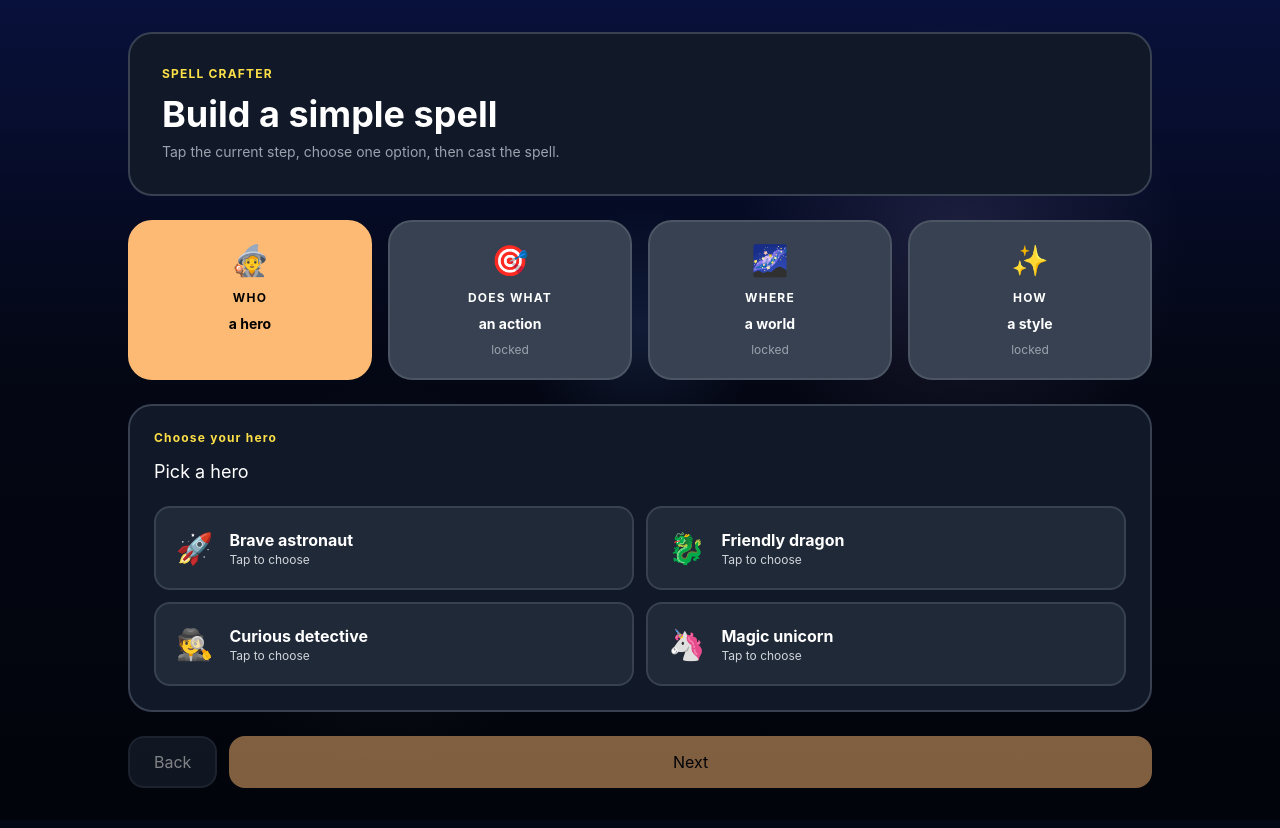
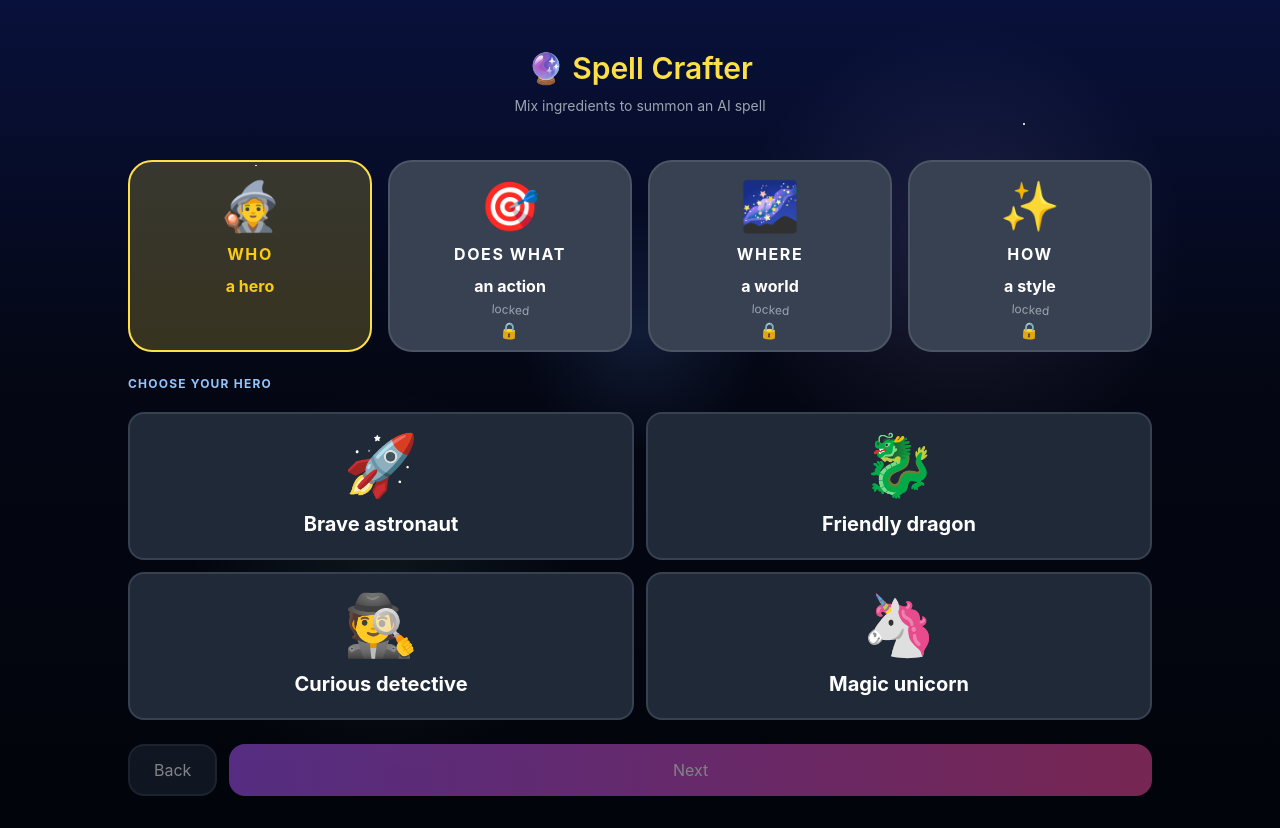
Before and after one commit to jackharryy/prompt-playground, a React (Vite) app in the folder frontend/: page / in a window 1280 px wide. Built offline with nearby package versions, Linux system fonts and the light colour scheme.

Commit message:
ui updates

```diff
--- a/frontend/dev-dist/sw.js
+++ b/frontend/dev-dist/sw.js
@@ -81,7 +81,7 @@ define(['./workbox-7e5eb42b'], (function (workbox) { 'use strict';
     "revision": "3ca0b8505b4bec776b69afdba2768812"
   }, {
     "url": "index.html",
-    "revision": "0.n0kpqjn0514"
+    "revision": "0.vujtqtrn578"
   }], {});
   workbox.cleanupOutdatedCaches();
   workbox.registerRoute(new workbox.NavigationRoute(workbox.createHandlerBoundToURL("index.html"), {
--- a/frontend/package.json
+++ b/frontend/package.json
@@ -9,6 +9,7 @@
     "preview": "vite preview"
   },
   "dependencies": {
+    "framer-motion": "^12.40.0",
     "react": "^18.3.1",
     "react-dom": "^18.3.1"
   },
--- a/frontend/src/App.tsx
+++ b/frontend/src/App.tsx
@@ -1,4 +1,5 @@
 import { useMemo, useState } from 'react'
+import { motion } from 'framer-motion'
 import { useSpeech } from './hooks/useSpeech'
 import { categories, buildStepCards, getStepLabel, SelectedState, storyTemplates } from './data/story'
 import { SpellHeader } from './components/SpellHeader'
@@ -59,25 +60,41 @@ const App = () => {
   const currentStepLabel = getStepLabel(currentStep)
 
   return (
-    <div className="min-h-screen py-8 px-4 md:px-6">
-      <div className="max-w-5xl mx-auto space-y-6">
+    <motion.div
+      className="min-h-screen py-8 px-4 md:px-6"
+      initial={{ opacity: 0 }}
+      animate={{ opacity: 1 }}
+      transition={{ duration: 0.5 }}
+    >
+      <motion.div className="max-w-5xl mx-auto space-y-6">
         <SpellHeader />
         <StepCards cards={stepCards} />
 
-        <div className="bg-gray-900 border-2 border-gray-700 rounded-3xl p-5 md:p-6">
-          <p className="text-xs font-bold text-yellow-300 tracking-widest">
+        <motion.div
+          className=""
+          key={currentStep}
+          initial={{ opacity: 0, y: 20 }}
+          animate={{ opacity: 1, y: 0 }}
+          transition={{ duration: 0.4 }}
+        >
+          <p className="text-xs font-bold text-blue-300 tracking-widest uppercase">
             {currentStepLabel}
           </p>
-          <p className="text-lg mt-3 text-white">
+          {/* <p className="text-lg mt-3 text-white">
             {currentCategory.subtitle}
-          </p>
+          </p> */}
 
-          <OptionGrid category={currentCategory} selected={selected} onSelect={handleSelect} />
-        </div>
+          <OptionGrid category={currentCategory} selected={selected} onSelect={handleSelect} currentStep={currentStep} />
+        </motion.div>
 
         <SpellPreview story={story} visible={currentStep === categories.length - 1} />
 
-        <div className="flex gap-3 flex-wrap">
+        <motion.div
+          className="flex gap-3 flex-wrap"
+          initial={{ opacity: 0, y: 20 }}
+          animate={{ opacity: 1, y: 0 }}
+          transition={{ duration: 0.4, delay: 0.1 }}
+        >
           <button
             onClick={handleBack}
             disabled={currentStep === 0}
@@ -97,13 +114,13 @@ const App = () => {
           <button
             onClick={currentStep === categories.length - 1 ? handleCast : handleNext}
             disabled={!isSelected}
-            className="flex-1 px-6 py-3 rounded-2xl bg-orange-300 text-black border-2 border-orange-300 disabled:opacity-50 disabled:cursor-not-allowed hover:bg-orange-400"
+            className="flex-1 px-6 py-3 rounded-2xl bg-gradient-to-r from-purple-500 to-pink-500 text-white disabled:opacity-50 disabled:cursor-not-allowed hover:bg-blue-600"
           >
             {currentStep === categories.length - 1 ? 'New spell' : 'Next'}
           </button>
-        </div>
-      </div>
-    </div>
+        </motion.div>
+      </motion.div>
+    </motion.div>
   )
 }
 
--- a/frontend/src/components/OptionGrid.tsx
+++ b/frontend/src/components/OptionGrid.tsx
@@ -1,3 +1,4 @@
+import { motion } from 'framer-motion'
 import type { Category, CategoryKey, SelectedState } from '../data/story'
 import { optionEmojis } from '../data/story'
 
@@ -5,34 +6,106 @@ interface OptionGridProps {
   category: Category
   selected: SelectedState
   onSelect: (key: CategoryKey, item: string) => void
+  currentStep: number
 }
 
-export const OptionGrid = ({ category, selected, onSelect }: OptionGridProps) => (
-  <div className="grid grid-cols-1 sm:grid-cols-2 gap-3 mt-5">
+const getCategoryColor = (categoryKey: CategoryKey): { bg: string; border: string; text: string } => {
+  const colors = {
+    character: { bg: 'bg-yellow-300/20', border: 'border-yellow-300', text: 'text-yellow-400' },
+    action: { bg: 'bg-blue-300/20', border: 'border-blue-300', text: 'text-blue-400' },
+    topic: { bg: 'bg-purple-400/20', border: 'border-purple-400', text: 'text-purple-400' },
+    style: { bg: 'bg-pink-300/20', border: 'border-pink-300', text: 'text-pink-400' },
+  }
+  return colors[categoryKey]
+}
+
+const containerVariants = {
+  hidden: { opacity: 0 },
+  visible: {
+    opacity: 1,
+    transition: {
+      staggerChildren: 0.08,
+      delayChildren: 0.1,
+    },
+  },
+}
+
+const itemVariants = {
+  hidden: { opacity: 0, x: 0 },
+  visible: {
+    opacity: 1,
+    x: 0,
+    transition: {
+      duration: 0.4,
+    },
+  },
+}
+
+const categories = ['character', 'action', 'topic', 'style'] as const
+
+export const OptionGrid = ({ category, selected, onSelect, currentStep }: OptionGridProps) => {
+  const categoryIndex = categories.indexOf(category.key as typeof categories[number])
+  const isPassed = categoryIndex < currentStep
+  const colors = getCategoryColor(category.key)
+
+  return (
+    <motion.div
+      className="grid grid-cols-1 sm:grid-cols-2 gap-3 mt-5"
+      variants={containerVariants}
+      initial="hidden"
+      animate="visible"
+    >
       {category.options.map((option, index) => {
         const active = selected[category.key] === option
         const emoji = optionEmojis[category.key]?.[index] || '⭐'
+
+        const bgColorMap: Record<CategoryKey, string> = {
+          character: 'rgba(250, 204, 21, 0.2)',
+          action: 'rgba(96, 165, 250, 0.2)',
+          topic: 'rgba(168, 85, 247, 0.2)',
+          style: 'rgba(236, 72, 153, 0.2)',
+        }
+
+        const textColorMap: Record<CategoryKey, string> = {
+          character: '#facc15',
+          action: '#60a5fa',
+          topic: '#a855f7',
+          style: '#ec4899',
+        }
+
         return (
-        <button
+          <motion.button
             key={option}
             onClick={() => onSelect(category.key, option)}
-          className={`p-5 text-left rounded-2xl border-2 flex gap-4 items-center transition ${
+            style={active ? { backgroundColor: bgColorMap[category.key], color: textColorMap[category.key] } : { backgroundColor: '#1f2937', color: 'white' }}
+            className={`p-5 text-left rounded-2xl border-2 flex flex-col gap-4 items-center transition relative ${
               active
-              ? 'bg-orange-300 text-black border-orange-300'
-              : 'bg-gray-800 text-white border-gray-700 hover:bg-gray-700'
-          }`}
+                ? `${colors.border}`
+                : 'border-gray-700 hover:bg-gray-700'
+            } ${isPassed && !active ? 'opacity-60' : ''}`}
+            variants={itemVariants}
+            whileHover={{ scale: 1.02, backgroundColor: active ? undefined : 'rgb(55, 65, 81)' }}
+            whileTap={{ scale: 0.98 }}
           >
-          <p className="text-3xl flex-shrink-0">{emoji}</p>
+            {isPassed && !active && (
+              <motion.div
+                className="absolute top-2 right-2 text-xl"
+                initial={{ opacity: 0, scale: 0 }}
+                animate={{ opacity: 1, scale: 1 }}
+                transition={{ type: 'spring', stiffness: 200 }}
+              >
+                ✓
+              </motion.div>
+            )}
+            <p className="text-6xl flex-shrink-0">{emoji}</p>
             <div>
-            <p className="font-bold">
+              <p className={`font-bold text-xl ${active ? colors.text : 'text-white'}`}>
                 {option}
               </p>
-            <p className={`text-xs ${active ? 'text-black' : 'text-gray-300'}`}>
-              {active ? 'Selected' : 'Tap to choose'}
-            </p>
             </div>
-        </button>
+          </motion.button>
         )
       })}
-  </div>
+    </motion.div>
   )
+}
--- a/frontend/src/components/SpellHeader.tsx
+++ b/frontend/src/components/SpellHeader.tsx
@@ -1,13 +1,32 @@
+import { motion } from 'framer-motion'
+
 export const SpellHeader = () => (
-  <div className="bg-gray-900 border-2 border-gray-700 rounded-3xl p-5 md:p-8">
-    <p className="text-xs font-bold text-yellow-300 tracking-widest">
-      SPELL CRAFTER
-    </p>
-    <h1 className="text-4xl mt-3 text-white font-bold">
-      Build a simple spell
-    </h1>
-    <p className="text-sm mt-2 text-gray-400">
-      Tap the current step, choose one option, then cast the spell.
-    </p>
-  </div>
+  <motion.div
+    className="p-5 flex flex-col justify-center items-center"
+    initial={{ opacity: 0, y: -20 }}
+    animate={{ opacity: 1, y: 0 }}
+    transition={{ duration: 0.6 }}
+  >
+    <motion.p
+      className="text-3xl font-semibold text-yellow-300"
+      animate={{
+        y: [0, -8, 0],
+      }}
+      transition={{
+        duration: 3,
+        repeat: Infinity,
+        ease: 'easeInOut'
+      }}
+    >
+      🔮 Spell Crafter
+    </motion.p>
+    <motion.p
+      className="text-sm mt-2 text-gray-400"
+      initial={{ opacity: 0 }}
+      animate={{ opacity: 1 }}
+      transition={{ duration: 0.6, delay: 0.2 }}
+    >
+      Mix ingredients to summon an AI spell
+    </motion.p>
+  </motion.div>
 )
--- a/frontend/src/components/SpellPreview.tsx
+++ b/frontend/src/components/SpellPreview.tsx
@@ -1,19 +1,39 @@
+import { motion, AnimatePresence } from 'framer-motion'
+
 interface SpellPreviewProps {
   story: string
   visible: boolean
 }
 
 export const SpellPreview = ({ story, visible }: SpellPreviewProps) => {
-  if (!visible) return null
-
   return (
-    <div className="bg-gray-800 border-2 border-gray-700 rounded-3xl p-5">
-      <p className="text-xs font-bold text-yellow-300 tracking-widest">
-        SPELL READY
-      </p>
-      <p className="text-sm mt-3 text-white">
-        {story}
-      </p>
-    </div>
+    <AnimatePresence>
+      {visible && (
+        <motion.div
+          className="bg-gray-800 border-2 border-gray-700 rounded-3xl p-5"
+          initial={{ opacity: 0, y: 20, scale: 0.95 }}
+          animate={{ opacity: 1, y: 0, scale: 1 }}
+          exit={{ opacity: 0, y: 20, scale: 0.95 }}
+          transition={{ duration: 0.4 }}
+        >
+          <motion.p
+            className="text-xs font-bold text-yellow-300 tracking-widest"
+            initial={{ opacity: 0 }}
+            animate={{ opacity: 1 }}
+            transition={{ duration: 0.4, delay: 0.1 }}
+          >
+            SPELL READY
+          </motion.p>
+          <motion.p
+            className="text-sm mt-3 text-white"
+            initial={{ opacity: 0 }}
+            animate={{ opacity: 1 }}
+            transition={{ duration: 0.4, delay: 0.2 }}
+          >
+            {story}
+          </motion.p>
+        </motion.div>
+      )}
+    </AnimatePresence>
   )
 }
--- a/frontend/src/components/StepCards.tsx
+++ b/frontend/src/components/StepCards.tsx
@@ -1,35 +1,102 @@
+import { motion } from 'framer-motion'
 import type { StepCardItem } from '../data/story'
 
 interface StepCardsProps {
   cards: StepCardItem[]
 }
 
-export const StepCards = ({ cards }: StepCardsProps) => (
-  <div className="grid grid-cols-1 md:grid-cols-4 gap-4">
-    {cards.map((card) => (
-      <div
+const getCategoryColor = (categoryKey: string): { bg: string; border: string; text: string } => {
+  const colors: Record<string, { bg: string; border: string; text: string }> = {
+    character: { bg: 'bg-yellow-300/20', text: 'text-yellow-400', border: 'border-yellow-300' },
+    action: { bg: 'bg-blue-300/20', text: 'text-blue-400', border: 'border-blue-300' },
+    topic: { bg: 'bg-purple-400/20', text: 'text-purple-400', border: 'border-purple-400' },
+    style: { bg: 'bg-pink-300/20', text: 'text-pink-400', border: 'border-pink-300' },
+  }
+  return colors[categoryKey] || { bg: '', border: '', text: 'text-white' }
+}
+
+const containerVariants = {
+  hidden: { opacity: 0 },
+  visible: {
+    opacity: 1,
+    transition: {
+      staggerChildren: 0.1,
+      delayChildren: 0.2,
+    },
+  },
+}
+
+const cardVariants = {
+  hidden: { opacity: 0, y: 20 },
+  visible: {
+    opacity: 1,
+    y: 0,
+    transition: {
+      duration: 0.4,
+    },
+  },
+}
+
+export const StepCards = ({ cards }: StepCardsProps) => {
+  const currentStep = cards.findIndex(c => c.active)
+
+  return (
+  <motion.div
+    className="grid grid-cols-1 md:grid-cols-4 gap-4"
+    variants={containerVariants}
+    initial="hidden"
+    animate="visible"
+  >
+    {cards.map((card, idx) => {
+      const isCompleted = idx < currentStep && card.unlocked
+      const colors = getCategoryColor(card.key)
+
+      return (
+        <motion.div
           key={card.key}
-        className={`border-2 rounded-3xl p-5 text-center ${
+          className={`border-2 rounded-3xl p-5 text-center relative ${
             card.active
-            ? 'bg-orange-300 text-black border-orange-300'
-            : card.unlocked
-              ? 'bg-gray-800 text-white border-gray-600'
+              ? `${colors.bg} ${colors.text} ${colors.border}`
+              : isCompleted
+                ? `${colors.bg} ${colors.text} ${colors.border} opacity-70`
                 : 'bg-gray-700 text-white border-gray-600'
           }`}
+          variants={cardVariants}
+          whileHover={{ scale: 1.05 }}
+          transition={{ type: 'spring', stiffness: 300 }}
         >
-        <p className="text-3xl">{card.icon}</p>
-        <p className="text-xs font-bold tracking-widest mt-3">
+          <p className="text-5xl">{card.icon}</p>
+          <p className="text-md font-bold tracking-widest mt-3">
             {card.label}
           </p>
-        <p className="text-sm mt-2 font-bold">
+          <p className="text-md mt-2 font-bold">
             {card.value}
           </p>
           {!card.unlocked && (
+            <motion.div
+              className="mt-2 h-6 flex flex-col items-center justify-center"
+              animate={{ rotate: [0, -5, 5, 0] }}
+              transition={{ duration: 2, repeat: Infinity }}
+            >
             <p className="text-xs mt-2 text-gray-400">
               locked
             </p>
+            <p>🔒</p>
+            </motion.div>
           )}
-      </div>
-    ))}
-  </div>
+                    {isCompleted && (
+            <motion.div
+              className='mt-2'
+              initial={{ opacity: 0, scale: 0 }}
+              animate={{ opacity: 1, scale: 1 }}
+              transition={{ type: 'spring', stiffness: 200 }}
+            >
+              ✅
+            </motion.div>
+          )}
+        </motion.div>
       )
+    })}
+  </motion.div>
+  )
+}
--- a/frontend/src/data/story.ts
+++ b/frontend/src/data/story.ts
@@ -20,19 +20,19 @@ export const categories: Category[] = [
     key: 'action',
     title: 'Action',
     subtitle: 'Pick what to do',
-    options: ['find a hidden treasure', 'solve a secret mystery', 'help a friend', 'explore a new planet'],
+    options: ['Find a hidden treasure', 'Solve a secret mystery', 'Help a friend', 'Explore a new planet'],
   },
   {
     key: 'topic',
     title: 'World',
     subtitle: 'Pick a place',
-    options: ['space school', 'jungle world', 'fantasy kingdom', 'science fair'],
+    options: ['Space school', 'Jungle world', 'Fantasy kingdom', 'Science fair'],
   },
   {
     key: 'style',
     title: 'Style',
     subtitle: 'Pick a look',
-    options: ['sparkly', 'brave and bold', 'silly and funny', 'peaceful and kind'],
+    options: ['Sparkly', 'Brave and bold', 'Silly and funny', 'Peaceful and kind'],
   },
 ]
 
```
Also changed, not shown: 1 other file (tests, documents, lock files or other folders). Lines whose indentation alone changed are shown as unchanged.
